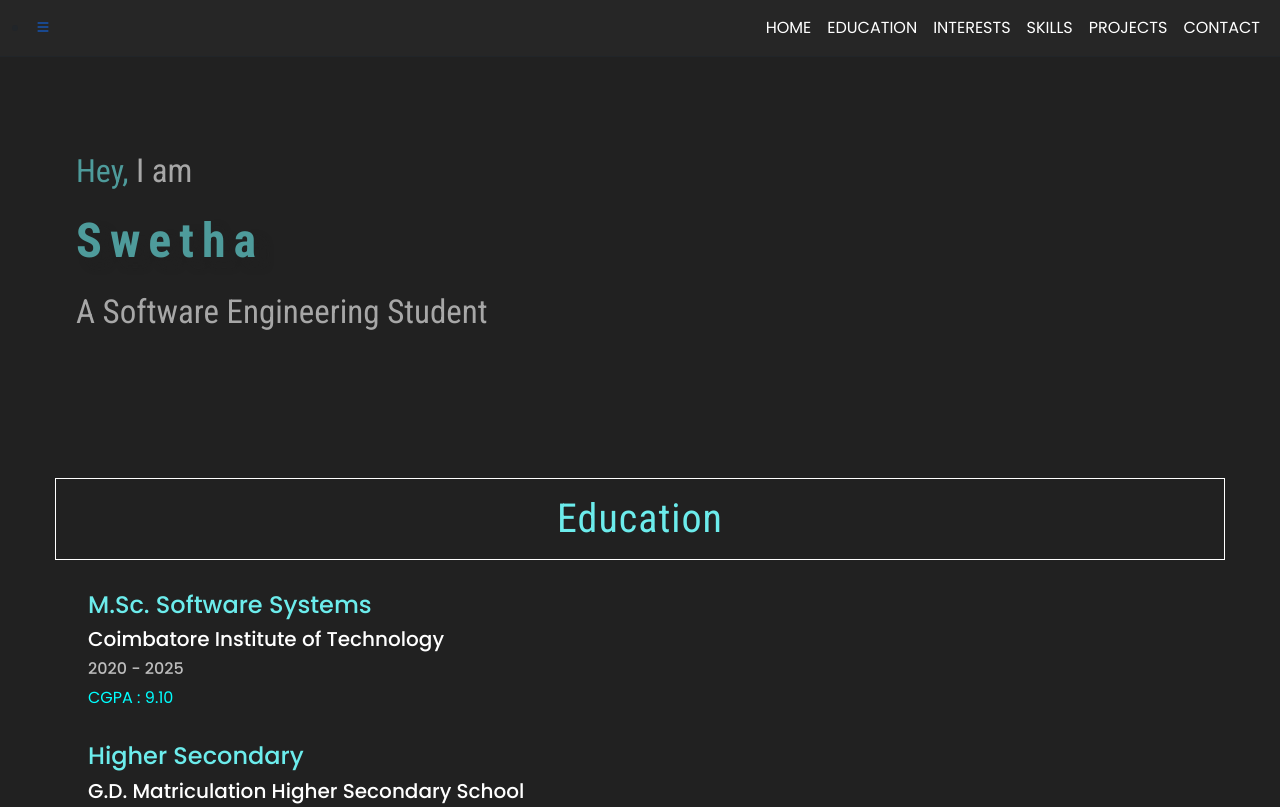
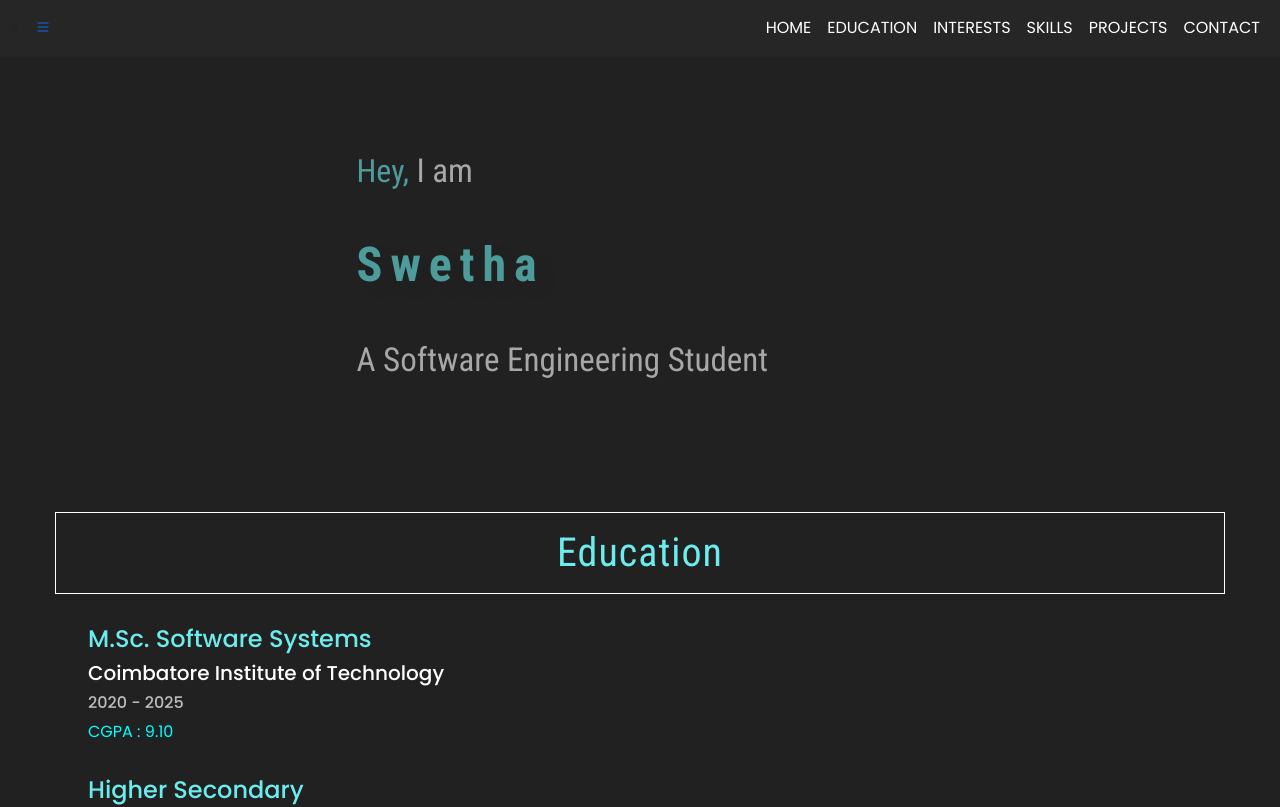
Before and after one commit to swetha2662/Swetha-s-Resume-Portfolio---Using-Angular, an Angular app: page / in a window 1280 px wide. Shown: the top 807 px of the page. Built offline with nearby package versions, Linux system fonts and the light colour scheme; some icons are missing.

Commit message:
Update home.component.css

```diff
--- a/src/app/home/home.component.css
+++ b/src/app/home/home.component.css
@@ -1,7 +1,7 @@
 
 div{
-    display: inline-block;
-    overflow: hidden;
+    display:grid;
+/*     overflow: hidden; */
 }
 
 div:first-of-type{
```
